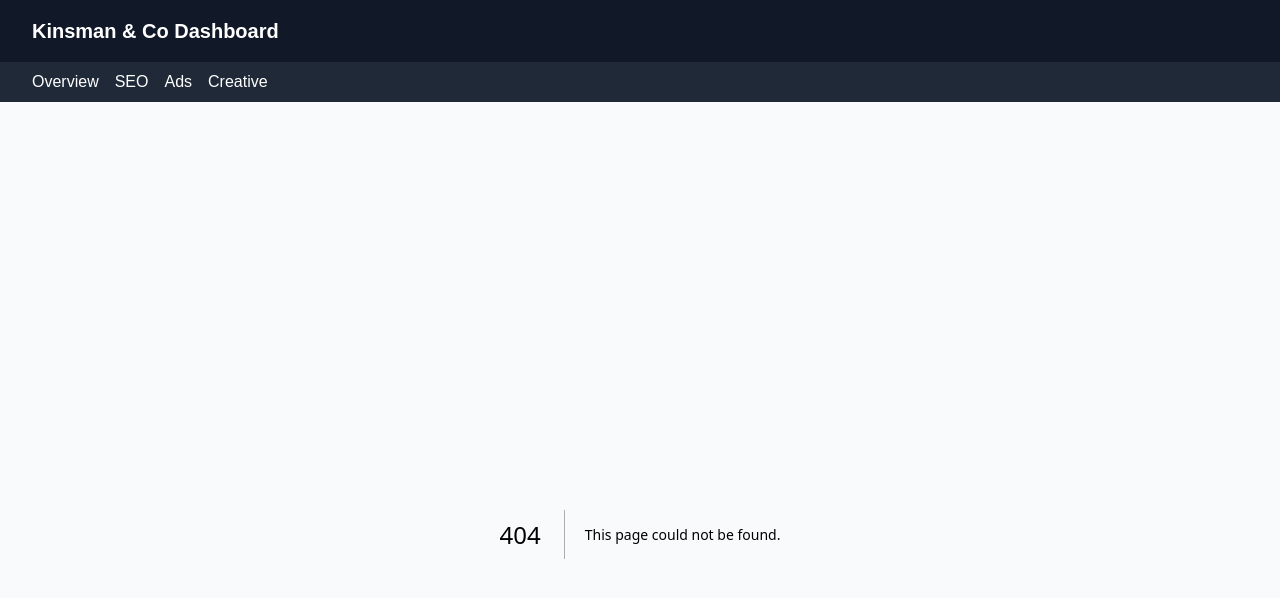
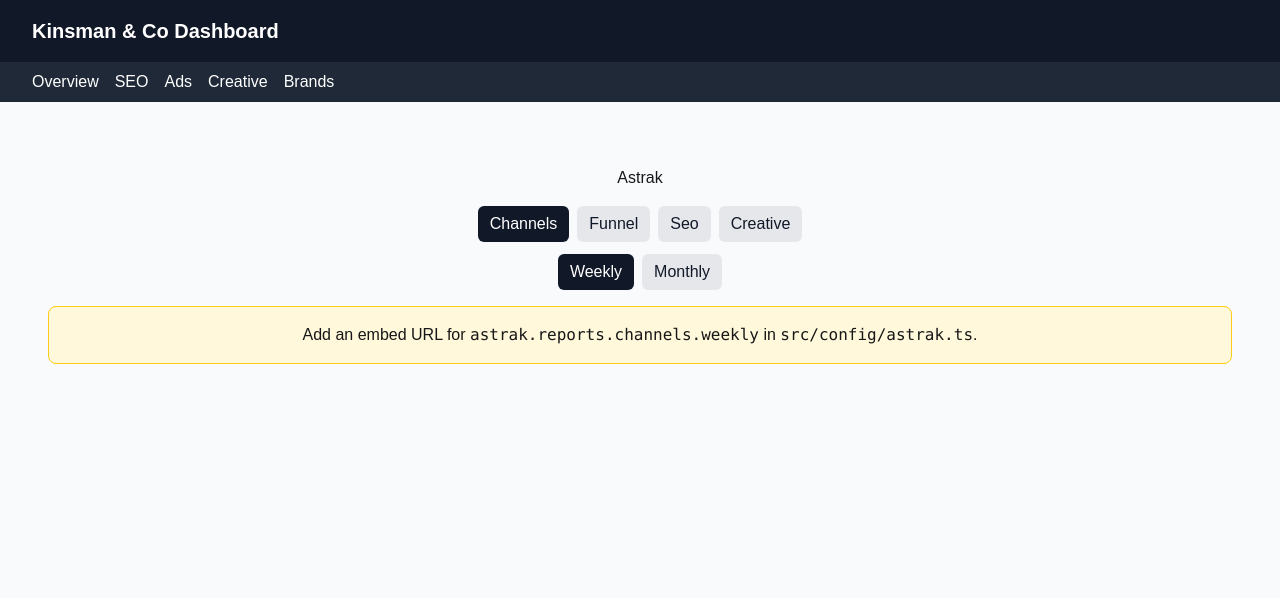
Before and after one commit to Kinsman-Co/astrak-dashboard, a Next.js app: page /brand/astrak in a window 1280 px wide. Before the commit this address had no page. Shown: the top 598 px of the page. Built offline with nearby package versions, Linux system fonts and the light colour scheme.

Commit message:
Add Brands index and dynamic Brand page with tabs + weekly/monthly toggle

```diff
--- /dev/null
+++ b/src/app/brand/[id]/page.tsx
@@ -0,0 +1,97 @@
+"use client";
+
+import { useMemo, useState } from "react";
+import { astrakConfig, type TabKey, type ViewMode } from "../../../config/astrak";
+import Embed from "../../components/Embed";
+
+const TABS: TabKey[] = ["channels", "funnel", "seo", "creative"];
+
+export default function BrandPage({ params }: { params: { id: string } }) {
+  const brand = useMemo(
+    () => astrakConfig.brands.find((b) => b.id === params.id),
+    [params.id]
+  );
+
+  const [tab, setTab] = useState<TabKey>("channels");
+  const [mode, setMode] = useState<ViewMode>("weekly");
+
+  if (!brand) {
+    return (
+      <main style={{ maxWidth: 900, margin: "0 auto", padding: "1rem" }}>
+        <h1>Brand not found</h1>
+        <p>Check the URL or update <code>src/config/astrak.ts</code> brand IDs.</p>
+      </main>
+    );
+  }
+
+  const url = brand.reports[tab][mode];
+  const isPlaceholder = !url || url.includes("REPLACE_") || url.endsWith("/REPLACE_ME");
+
+  return (
+    <main style={{ maxWidth: 1400, margin: "0 auto", padding: "1rem" }}>
+      <h1 style={{ textAlign: "center", margin: "1rem 0" }}>{brand.name}</h1>
+
+      {/* Tabs */}
+      <div style={{ display: "flex", justifyContent: "center", gap: "8px", marginBottom: 12 }}>
+        {TABS.map((t) => (
+          <button
+            key={t}
+            onClick={() => setTab(t)}
+            style={{
+              background: tab === t ? "#111827" : "#E5E7EB",
+              color: tab === t ? "white" : "#111827",
+              border: "none",
+              borderRadius: 6,
+              padding: "6px 12px",
+              cursor: "pointer",
+              textTransform: "capitalize",
+            }}
+          >
+            {t}
+          </button>
+        ))}
+      </div>
+
+      {/* Weekly / Monthly */}
+      <div style={{ display: "flex", justifyContent: "center", gap: "8px", marginBottom: 16 }}>
+        {(["weekly", "monthly"] as ViewMode[]).map((m) => (
+          <button
+            key={m}
+            onClick={() => setMode(m)}
+            style={{
+              background: mode === m ? "#111827" : "#E5E7EB",
+              color: mode === m ? "white" : "#111827",
+              border: "none",
+              borderRadius: 6,
+              padding: "6px 12px",
+              cursor: "pointer",
+              textTransform: "capitalize",
+            }}
+          >
+            {m}
+          </button>
+        ))}
+      </div>
+
+      {/* Embed or hint */}
+      {isPlaceholder ? (
+        <div
+          style={{
+            background: "#FFF8DB",
+            border: "1px solid #FACC15",
+            padding: "1rem",
+            borderRadius: 8,
+            textAlign: "center",
+          }}
+        >
+          <p>
+            Add an embed URL for <code>{`${brand.id}.reports.${tab}.${mode}`}</code> in{" "}
+            <code>src/config/astrak.ts</code>.
+          </p>
+        </div>
+      ) : (
+        <Embed src={url} title={`${brand.name} • ${tab} (${mode})`} />
+      )}
+    </main>
+  );
+}
--- /dev/null
+++ b/src/app/brands/page.tsx
@@ -0,0 +1,80 @@
+"use client";
+
+import { useState } from "react";
+import Embed from "./components/Embed";
+import { astrakConfig } from "../config/astrak";
+
+type ViewMode = "weekly" | "monthly";
+
+export default function Home() {
+  const [mode, setMode] = useState<ViewMode>("weekly");
+  const url = astrakConfig.overview.kpiReports[mode];
+
+  const isPlaceholder =
+    !url || url.includes("REPLACE_") || url.endsWith("/REPLACE_ME");
+
+  return (
+    <main style={{ maxWidth: 1400, margin: "0 auto", padding: "1rem" }}>
+      <h1 style={{ textAlign: "center", margin: "1rem 0" }}>
+        {astrakConfig.overview.name}
+      </h1>
+
+      {/* Weekly / Monthly toggle */}
+      <div
+        style={{
+          display: "flex",
+          justifyContent: "center",
+          gap: "1rem",
+          marginBottom: "1rem",
+        }}
+      >
+        <button
+          onClick={() => setMode("weekly")}
+          style={{
+            background: mode === "weekly" ? "#111827" : "#E5E7EB",
+            color: mode === "weekly" ? "white" : "#111827",
+            border: "none",
+            borderRadius: "6px",
+            padding: "0.5rem 1rem",
+            cursor: "pointer",
+          }}
+        >
+          Weekly
+        </button>
+        <button
+          onClick={() => setMode("monthly")}
+          style={{
+            background: mode === "monthly" ? "#111827" : "#E5E7EB",
+            color: mode === "monthly" ? "white" : "#111827",
+            border: "none",
+            borderRadius: "6px",
+            padding: "0.5rem 1rem",
+            cursor: "pointer",
+          }}
+        >
+          Monthly
+        </button>
+      </div>
+
+      {/* Embed or helpful message */}
+      {isPlaceholder ? (
+        <div
+          style={{
+            background: "#FFF8DB",
+            border: "1px solid #FACC15",
+            padding: "1rem",
+            borderRadius: 8,
+            textAlign: "center",
+          }}
+        >
+          <p>
+            Add real embed URLs in <code>src/config/astrak.ts</code> for{" "}
+            <code>{`overview.kpiReports.${mode}`}</code> to see the report here.
+          </p>
+        </div>
+      ) : (
+        <Embed src={url} title={`Overview (${mode})`} />
+      )}
+    </main>
+  );
+}
--- a/src/app/layout.tsx
+++ b/src/app/layout.tsx
@@ -33,6 +33,7 @@ export default function RootLayout({ children }: { children: React.ReactNode })
           <a href="/seo" style={{ color: "white", textDecoration: "none" }}>SEO</a>
           <a href="/ads" style={{ color: "white", textDecoration: "none" }}>Ads</a>
           <a href="/creative" style={{ color: "white", textDecoration: "none" }}>Creative</a>
+          <a href="/brands" style={{ color: "white", textDecoration: "none" }}>Brands</a>
         </nav>
         <main style={{ padding: "2rem" }}>{children}</main>
       </body>
```
